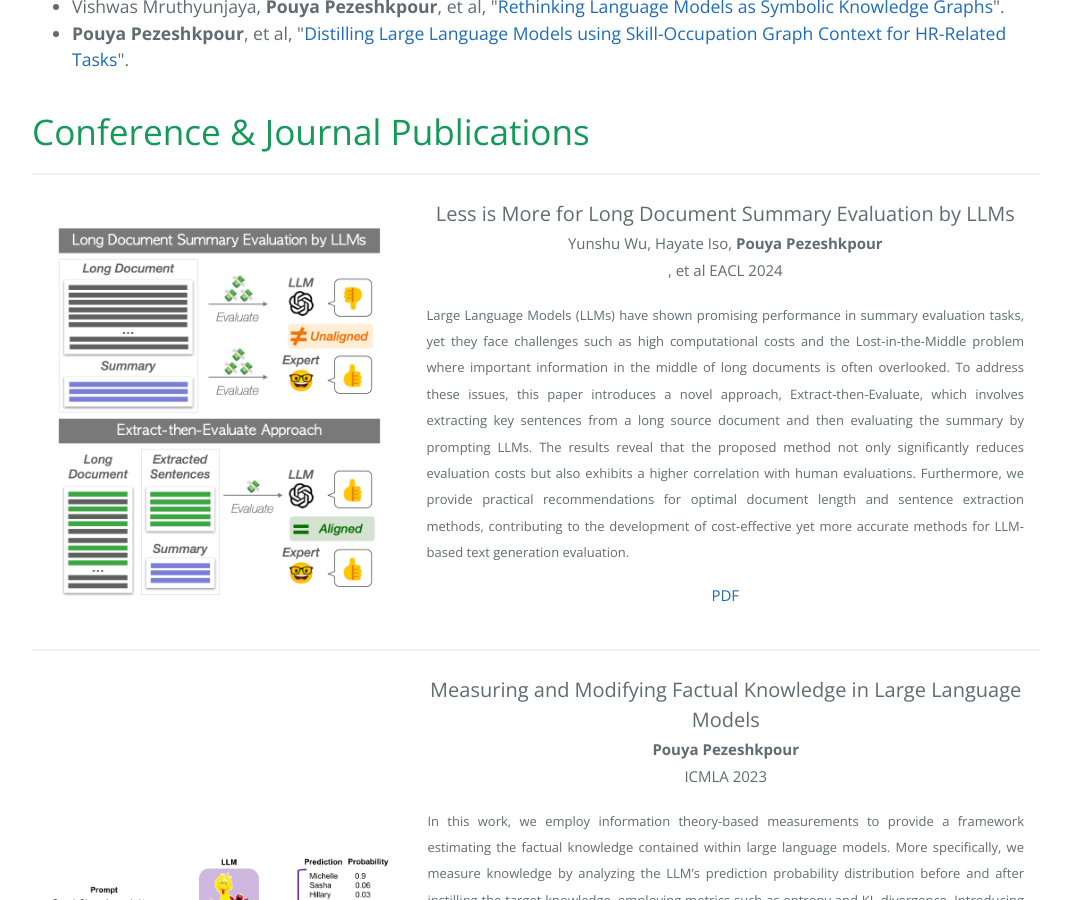
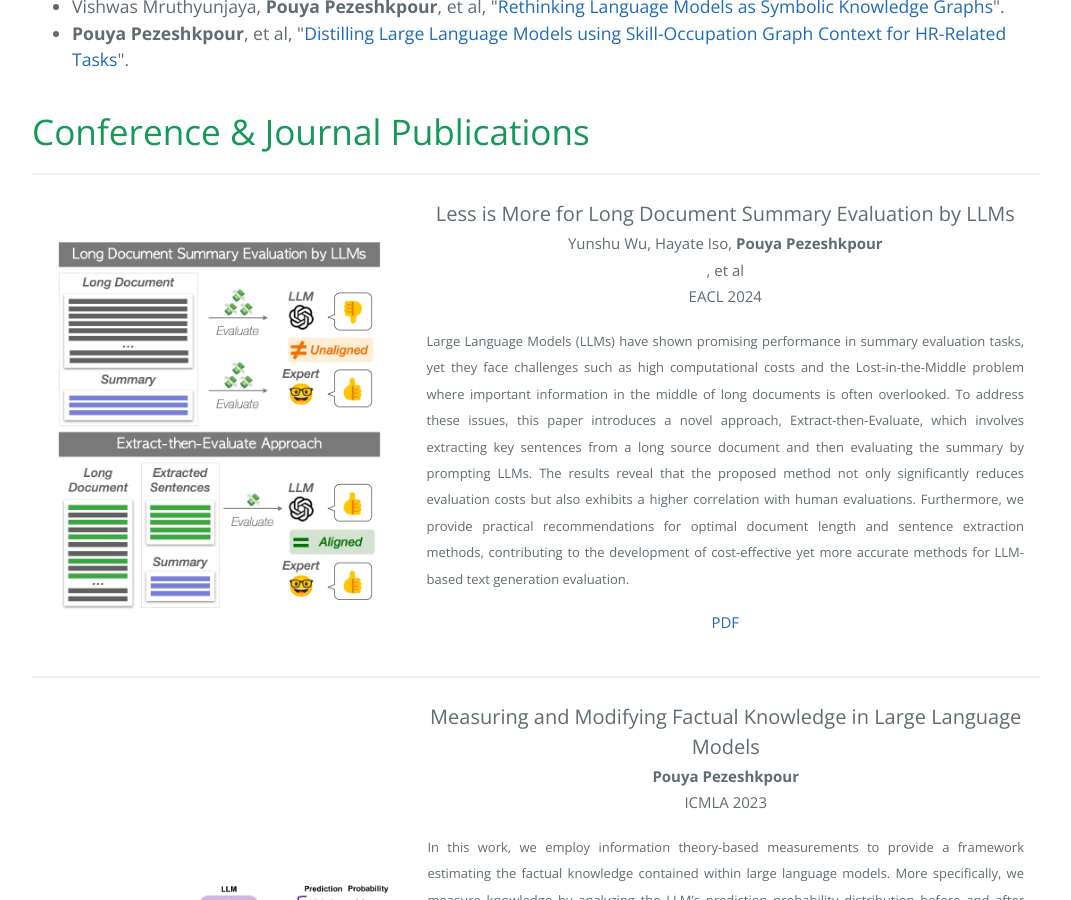
Before and after one commit to pouyapez/pouyapez.github.io, a Jekyll site: the page built from index.md, in a window 1280 px wide and 900 px high, scrolled down 1421 px. Shown: the whole window, without its empty margins (104-1175 px from the left). Built offline with Jekyll 4.4.1, drawn with Linux system fonts in a browser that asks for light colours.

Commit message:
Update index.md

```diff
--- a/index.md
+++ b/index.md
@@ -66,7 +66,7 @@
         <td>
           <p class="text cright-align text-large add-top-margin" style="width:100%;" align="center">
               <font style="font-size:20px">Less is More for Long Document Summary Evaluation by LLMs</font><br>
-              <font style="font-size:15px">Yunshu Wu, Hayate Iso, <b>Pouya Pezeshkpour</b><br>, et al
+              <font style="font-size:15px">Yunshu Wu, Hayate Iso, <b>Pouya Pezeshkpour</b><br>, et al<br>
               EACL 2024</font><br>
              </p><p align="justify"> <font style="font-size:13px">Large Language Models (LLMs) have shown promising performance in summary evaluation tasks, yet they face challenges such as high computational costs and the Lost-in-the-Middle problem where important information in the middle of long documents is often overlooked. To address these issues, this paper introduces a novel approach, Extract-then-Evaluate, which involves extracting key sentences from a long source document and then evaluating the summary by prompting LLMs. The results reveal that the proposed method not only significantly reduces evaluation costs but also exhibits a higher correlation with human evaluations. Furthermore, we provide practical recommendations for optimal document length and sentence extraction methods, contributing to the development of cost-effective yet more accurate methods for LLM-based text generation evaluation.
  </font><br></p>
```
